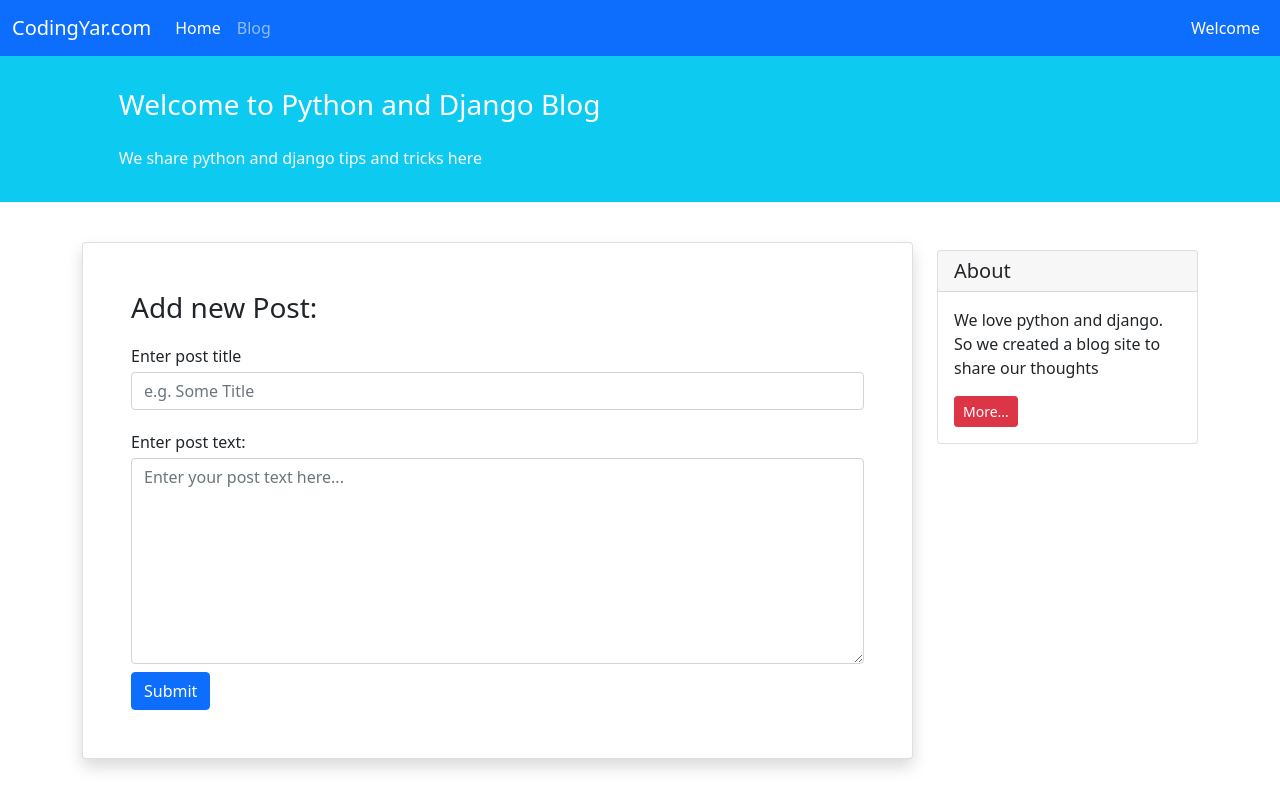
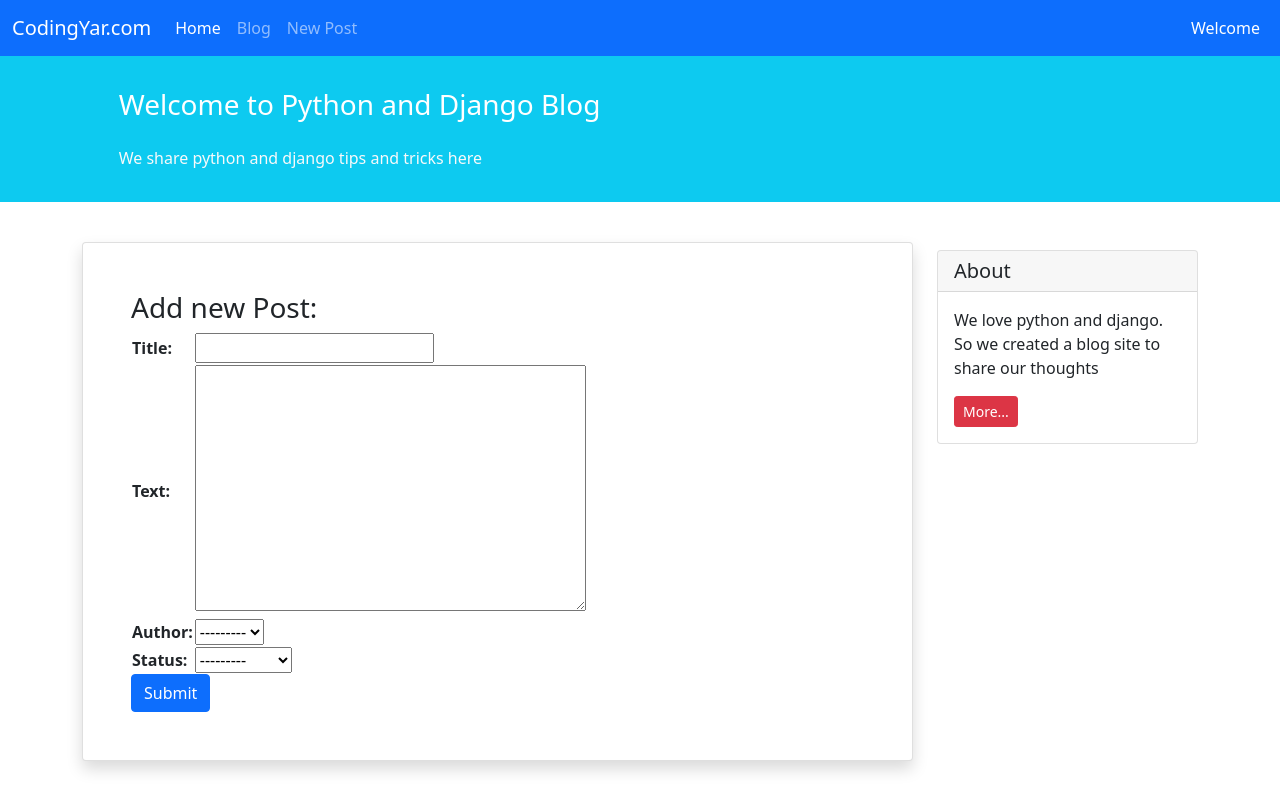
Before and after one commit to Mehrdad-Zarghami/Django_3_Blog, a Django app: page /blog/create/ in a window 1280 px wide. Run offline with Django 4.2, Linux system fonts and the light colour scheme.

Commit message:
Use django-form and modifying related view and html

```diff
--- /dev/null
+++ b/blog/forms.py
@@ -0,0 +1,9 @@
+from django import forms
+
+from .models import PostModel
+
+
+class NewPostForm(forms.ModelForm):
+    class Meta:
+        model = PostModel
+        fields = ['title', 'text', 'author', 'status']
--- a/blog/templates/blog/post_create.html
+++ b/blog/templates/blog/post_create.html
@@ -11,16 +11,20 @@
                 <div class="card shadow my-3 p-5">
                     <h3>Add new Post:</h3>
                     <form method="POST">
-                        <div class="form-group py-2">
-                            <label class="py-1">Enter post title</label>
-                            <input type="text" class="form-control" placeholder="e.g. Some Title" name="title">
-                        </div>
-                        <div class="form-group py-2">
-                            <label class="py-1">Enter post text:</label>
-                            <textarea class="form-control" name="text" rows="8"
-                                      placeholder="Enter your post text here..."></textarea>
-
-                        </div>
+                        {% csrf_token %}
+                        <table>
+                            {{ new_post_form.as_table }}
+                        </table>
+                        {# new_post_form.as_table  --> the other option #}
+{#                        <div class="form-group py-2">#}
+{#                            <label class="py-1">Enter post title</label>#}
+{#                            <input type="text" class="form-control" placeholder="e.g. Some Title" name="title">#}
+{#                        </div>#}
+{#                        <div class="form-group py-2">#}
+{#                            <label class="py-1">Enter post text:</label>#}
+{#                            <textarea class="form-control" name="text" rows="8"#}
+{#                                      placeholder="Enter your post text here..."></textarea>#}
+{#                        </div>#}
                         <button type="submit" class="btn btn-primary">Submit</button>
                     </form>
                 </div>
--- a/blog/views.py
+++ b/blog/views.py
@@ -1,6 +1,8 @@
-from django.shortcuts import render
+from django.shortcuts import render, redirect
 from django.shortcuts import get_object_or_404
 from .models import PostModel
+from django.contrib.auth.models import User
+from .forms import NewPostForm
 from django.core.exceptions import ObjectDoesNotExist
 
 
@@ -22,4 +24,22 @@
 
 
 def post_create_view(request):
-    return render(request, 'blog/post_create.html')
+    if request.method == 'POST':
+        form = NewPostForm(request.POST)
+        if form.is_valid():
+            form.save()
+            # form = NewPostForm()  # To show an empty form after submitting a form
+            return redirect('posts_list_page')  # Automatically uses reverse function
+    else:
+        form = NewPostForm()
+    return render(request, 'blog/post_create.html', context={'new_post_form': form})
+
+
+    # if request.method == "POST":
+    #     post_title = request.POST.get('title')
+    #     post_text = request.POST.get('text')
+    #
+    #     user = User.objects.all()[0]
+    #     PostModel.objects.create(title=post_title, text=post_text, author=user, status='pub')
+    #
+    # return render(request, 'blog/post_create.html')
--- a/templates/_base.html
+++ b/templates/_base.html
@@ -21,8 +21,9 @@
         </button>
         <div class="collapse navbar-collapse" id="navbarNavAltMarkup">
             <div class="navbar-nav">
-                <a class="nav-link active" aria-current="page" href="#">Home</a>
-                <a class="nav-link" href="#">Blog</a>
+                <a class="nav-link active" aria-current="page" href="{% url 'posts_list_page' %}">Home</a>
+                <a class="nav-link" href="{% url 'posts_list_page' %}">Blog</a>
+                <a class="nav-link" href="{% url 'post_create_page' %}">New Post</a>
             </div>
         </div>
         <div class="mx-2 text-white">Welcome</div>
```
